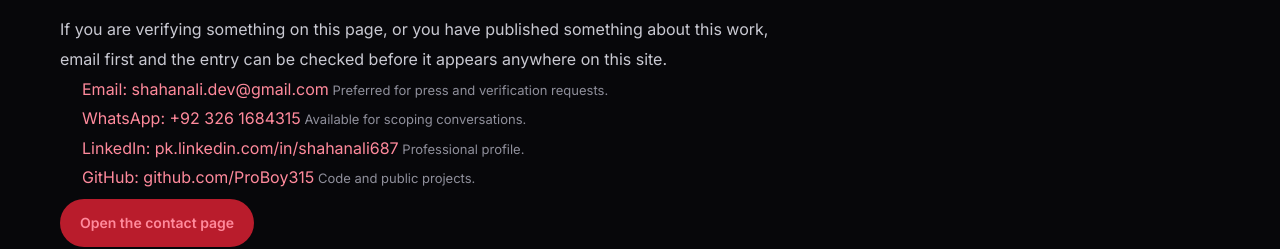
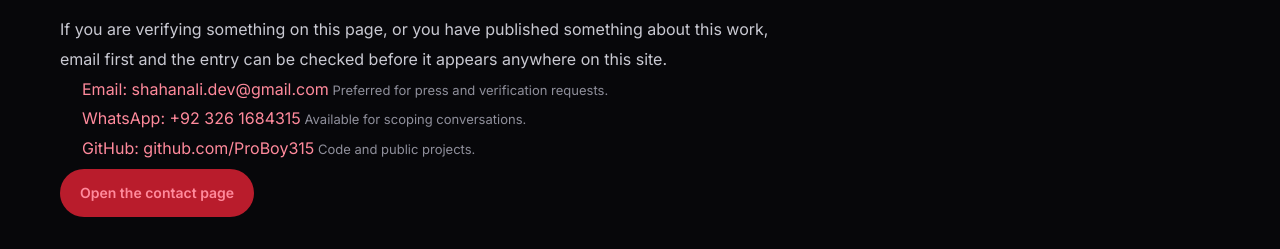
Before and after one commit to proboy315/prroboy, a React (Vite) app: page /press in a window 1280 px wide. Shown: the part 4120-4369 px from the top of the page. Built offline with nearby package versions, Linux system fonts and the light colour scheme; no server answers.

Commit message:
Sync src/data/press.ts

```diff
--- a/src/data/press.ts
+++ b/src/data/press.ts
@@ -99,6 +99,5 @@ export const pressAssets = [
 export const contactChannels = [
   { label: "Email", value: "shahanali.dev@gmail.com", href: "mailto:shahanali.dev@gmail.com", note: "Preferred for press and verification requests." },
   { label: "WhatsApp", value: "+92 326 1684315", href: "https://wa.me/923261684315", note: "Available for scoping conversations." },
-  { label: "LinkedIn", value: "pk.linkedin.com/in/shahanali687", href: "https://pk.linkedin.com/in/shahanali687", note: "Professional profile." },
   { label: "GitHub", value: "github.com/ProBoy315", href: "https://github.com/ProBoy315", note: "Code and public projects." },
 ] as const;
```
